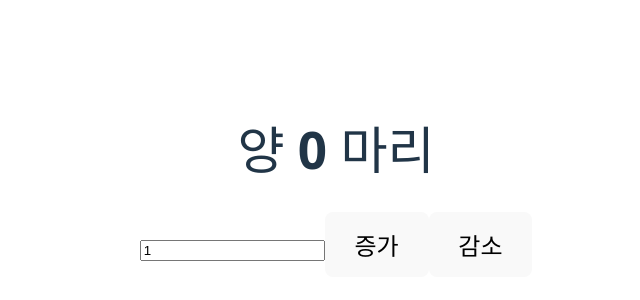
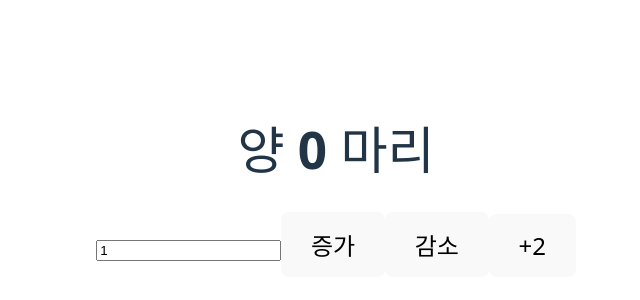
Before and after one commit to osparking/react-callback, a React (Vite) app: page / in a window 1280 px wide. Shown: the part 218-518 px from the top of the page, without its empty margins (304-944 px from the left). Built offline with nearby package versions, Linux system fonts and the light colour scheme.

Commit message:
shows react statements run in asynch' mode

```diff
--- a/src/App.jsx
+++ b/src/App.jsx
@@ -5,10 +5,14 @@ function App() {
   const [sheepCount, setsheepCount] = useState(0);
   const [step, setStep] = useState(1);
   const incSheepCount = () => {
-    setsheepCount(sheepCount + step)
+    setsheepCount(sheepCount + step);
+  }
+  const incSheepByTwo = () => {
+    setsheepCount(sheepCount + step);
+    setsheepCount(sheepCount + step);
   }
   const decSheepCount = () => {
-    setsheepCount(sheepCount - step)
+    setsheepCount(sheepCount - step);
   }
   const changeStep = (e) => {
     setStep(parseInt(e.target.value));
@@ -23,6 +27,7 @@ function App() {
         onChange={changeStep} />
       <h2><button onClick={incSheepCount}>증가</button></h2>
       <h2><button onClick={decSheepCount}>감소</button></h2>
+      <h2><button onClick={incSheepByTwo}>+2</button></h2>
     </>
   )
 }
```
